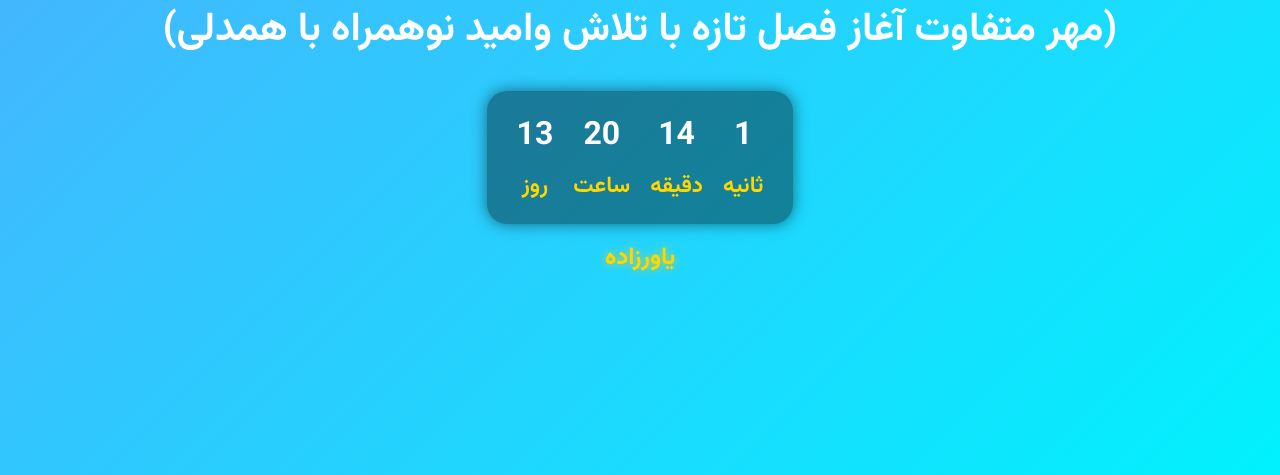
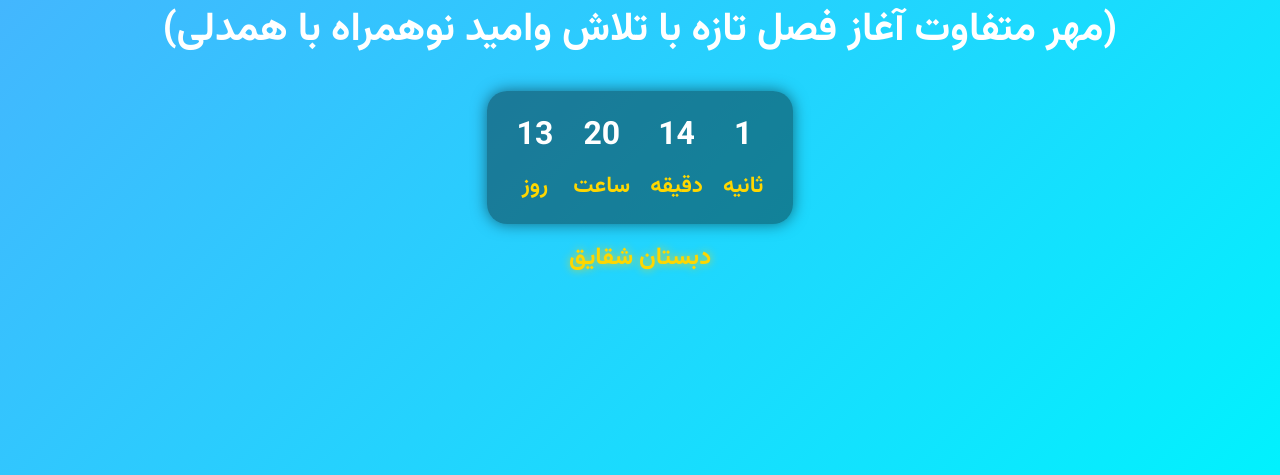
Before and after one commit to rezast420-tech/school-timer, a Flask app: page / in a window 1280 px wide. Shown: the part 306-781 px from the top of the page. Run offline with Flask 3, Linux system fonts and the light colour scheme.

Commit message:
Update index.html

```diff
--- a/templates/index.html
+++ b/templates/index.html
@@ -67,7 +67,7 @@
   <h1>شمارش معکوس تا اول مهر ۱۴۰۴<br>(مهر متفاوت آغاز فصل تازه با تلاش وامید نوهمراه با همدلی)</h1>
 
   <div id="timer">...</div>
-  <span class="name">یاورزاده</span>
+  <span class="name">دبستان شقایق</span>
 
   <script>
     // تاریخ مقصد: ۱ مهر ۱۴۰۴ (۲۳ سپتامبر ۲۰۲۵ - ساعت ۸:۰۰ به وقت ایران)
```
